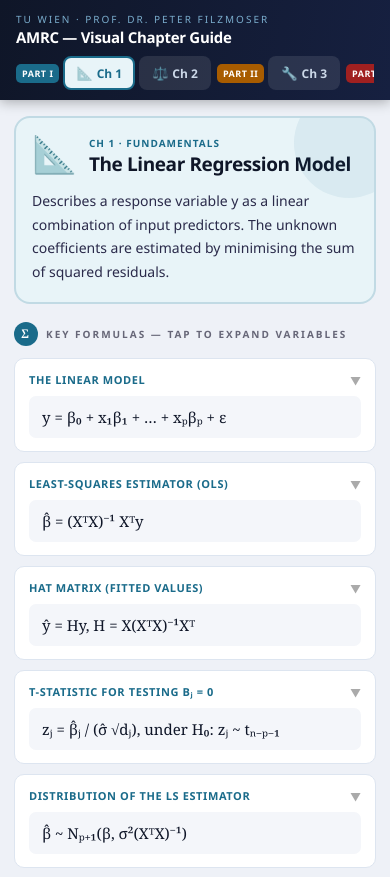
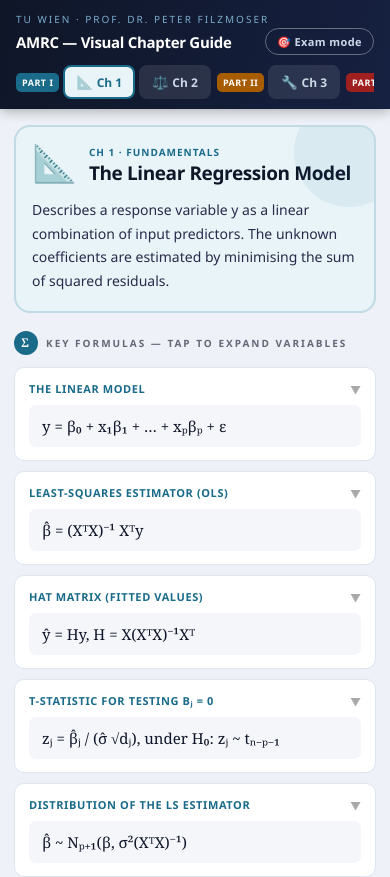
Before and after one commit to Ottitsch/amrc-exam, a plain HTML site: page index.html in a window 390 px wide. Shown: the top 877 px of the page. Drawn offline with Linux system fonts and the light colour scheme.

Commit message:
add exam mode toggle to filter formulas by exam relevance

```diff
--- a/index.html
+++ b/index.html
@@ -35,7 +35,34 @@ body {
   color: #fff;
   letter-spacing: -0.3px;
   line-height: 1.2;
+}
+#topbar-row {
+  display: flex;
+  align-items: center;
+  justify-content: space-between;
+  gap: 10px;
   margin-bottom: 10px;
+}
+#exam-toggle {
+  flex-shrink: 0;
+  padding: 5px 11px;
+  border-radius: 999px;
+  border: 1.5px solid rgba(255,255,255,0.35);
+  background: transparent;
+  color: #ccd8e8;
+  font-size: 11px;
+  font-weight: 700;
+  letter-spacing: 0.4px;
+  cursor: pointer;
+  font-family: inherit;
+  white-space: nowrap;
+  -webkit-tap-highlight-color: transparent;
+  transition: all 0.15s;
+}
+#exam-toggle.on {
+  background: #f5b942;
+  border-color: #f5b942;
+  color: #0f1628;
 }
 
 /* ── TAB BAR ── */
@@ -346,7 +373,10 @@ body {
 
 <div id="topbar">
   <div class="sub">TU Wien · Prof. Dr. Peter Filzmoser</div>
-  <h1>AMRC — Visual Chapter Guide</h1>
+  <div id="topbar-row">
+    <h1>AMRC — Visual Chapter Guide</h1>
+    <button id="exam-toggle" onclick="toggleExamMode()" title="Show only formulas that appear in past exam questions">🎯 Exam mode</button>
+  </div>
   <div id="tabbar"></div>
 </div>
 
@@ -798,6 +828,32 @@ const examQA = {
 };
 
 let activeId = 1;
+let examMode = false;
+
+// ── Exam mode ──────────────────────────────────────────────────
+// A formula card is "exam-relevant" if its latex appears (ignoring
+// whitespace) in a past exam question or its formula line for that
+// chapter — the examQA formula strings are kept verbatim-aligned
+// with the chapter cards, so substring matching is reliable.
+const stripWS = s => (s || '').replace(/\s+/g, '');
+
+function isExamFormula(chId, latex) {
+  const qa = examQA[chId] || [];
+  const cardLatex = stripWS(latex);
+  return qa.some(item => {
+    const segments = (item.formula ? item.formula.split(';') : []).concat(item.q || '');
+    return segments.some(seg => {
+      const s = stripWS(seg);
+      return s.length > 5 && (cardLatex.includes(s) || s.includes(cardLatex));
+    });
+  });
+}
+
+function toggleExamMode() {
+  examMode = !examMode;
+  document.getElementById('exam-toggle').classList.toggle('on', examMode);
+  buildContent();
+}
 
 // ── Build tab bar ──────────────────────────────────────────────
 function buildTabBar() {
@@ -844,9 +900,13 @@ function buildContent() {
        </div>`
     : '';
 
+  const visibleFormulas = examMode
+    ? ch.formulas.filter(f => isExamFormula(ch.id, f.latex))
+    : ch.formulas;
+
   let formulasHTML = '';
-  if (ch.formulas.length > 0) {
-    const cards = ch.formulas.map((f, fi) => `
+  if (visibleFormulas.length > 0) {
+    const cards = visibleFormulas.map((f, fi) => `
       <div class="formula-card">
         <button class="formula-btn" id="fb-${fi}" onclick="toggleFormula(${fi},'${ch.accent}')" style="--acc:${ch.accent}">
           <div class="formula-btn-top">
@@ -865,12 +925,23 @@ function buildContent() {
         </div>
       </div>`).join('');
 
+    const heading = examMode
+      ? `Exam Formulas — ${visibleFormulas.length} of ${ch.formulas.length} shown`
+      : 'Key Formulas — tap to expand variables';
     formulasHTML = `
       <div class="formulas-heading">
-        <div class="sigma-badge" style="background:${ch.accent}">Σ</div>
-        Key Formulas — tap to expand variables
+        <div class="sigma-badge" style="background:${examMode ? '#c98f1b' : ch.accent}">Σ</div>
+        ${heading}
       </div>
       ${cards}`;
+  } else if (examMode && ch.formulas.length > 0) {
+    formulasHTML = `
+      <div class="applied-box">
+        <div class="big-icon">🎯</div>
+        <h3>No exam formulas here</h3>
+        <p>None of this chapter's formulas appear in a recorded exam question.<br>
+           Switch off exam mode to see all formulas.</p>
+      </div>`;
   } else {
     formulasHTML = `
       <div class="applied-box">
@@ -885,7 +956,7 @@ function buildContent() {
   let examHTML = '';
   const qa = examQA[ch.id];
   if (qa && qa.length > 0) {
-    const offset = (ch.formulas ? ch.formulas.length : 0);
+    const offset = visibleFormulas.length;
     const cards = qa.map((item, qi) => {
       const fi = offset + qi;
       const tags = (item.asked || []).map(d =>
```
